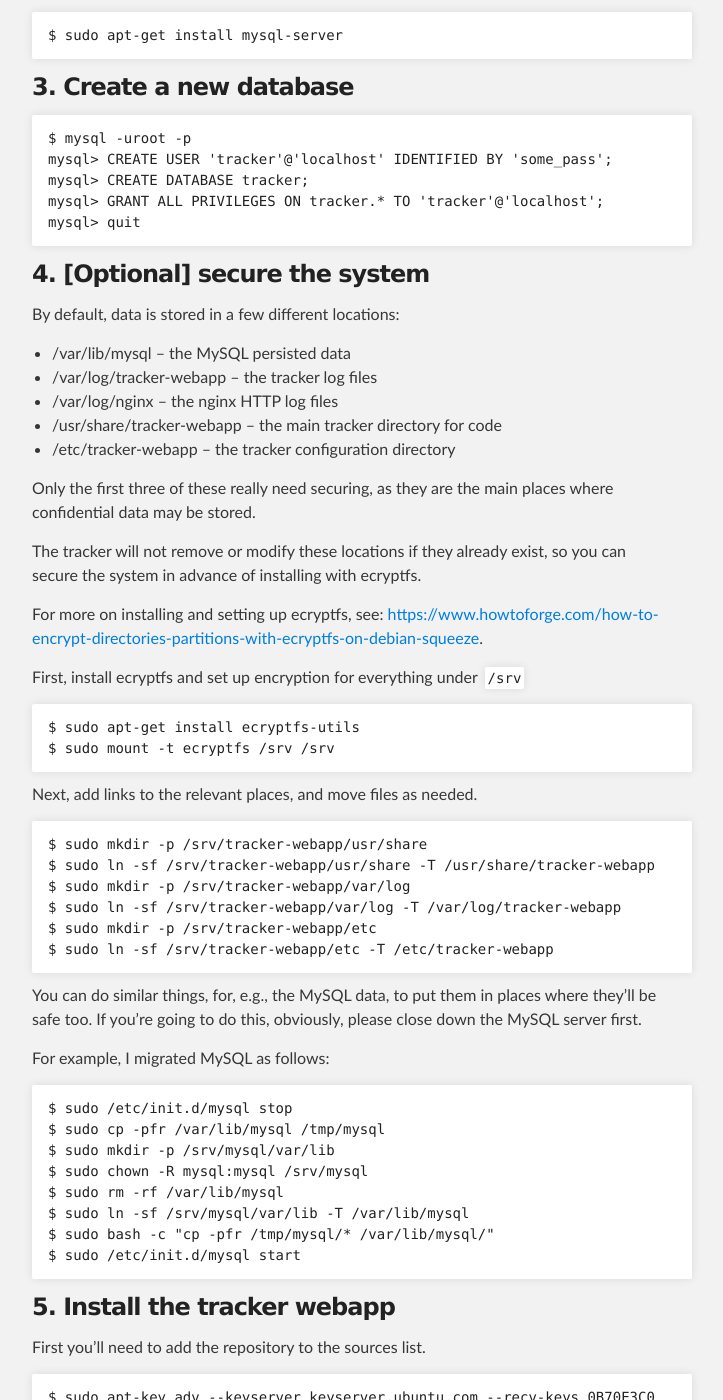
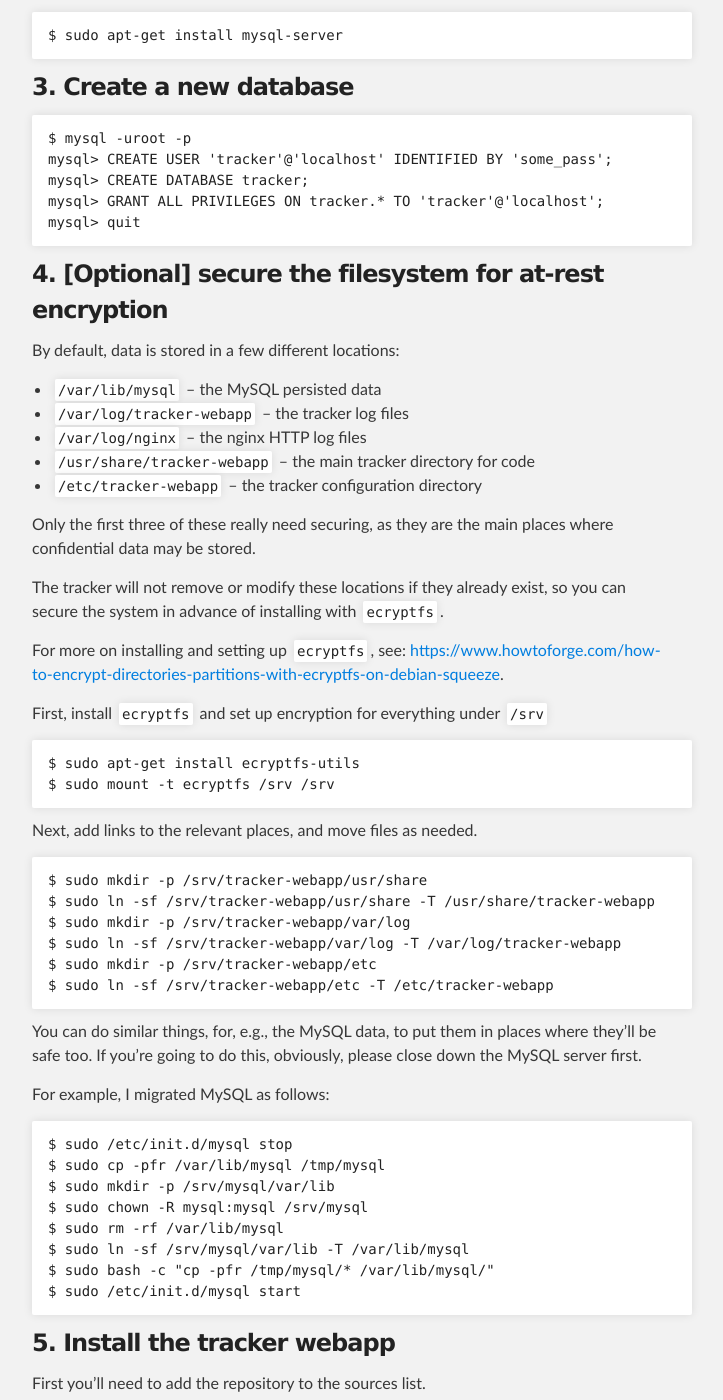
Before and after one commit to pughlab/tracker, a Jekyll site: the page built from pages/debian-deployment.md, in a window 1280 px wide and 1400 px high, scrolled down 830 px. Shown: the whole window, without its empty margins (288-1011 px from the left). Built offline with Jekyll 4.4.1, drawn with Linux system fonts in a browser that asks for light colours; some of the changed text lies outside the part shown.

Commit message:
Page tweaks only

```diff
--- a/pages/debian-deployment.md
+++ b/pages/debian-deployment.md
@@ -36,24 +36,24 @@ Install a MySQL server as follows
     mysql> GRANT ALL PRIVILEGES ON tracker.* TO 'tracker'@'localhost';
     mysql> quit
 
-### 4. [Optional] secure the system
+### 4. [Optional] secure the filesystem for at-rest encryption
 
 By default, data is stored in a few different locations:
 
-* /var/lib/mysql -- the MySQL persisted data
-* /var/log/tracker-webapp -- the tracker log files
-* /var/log/nginx -- the nginx HTTP log files
-* /usr/share/tracker-webapp -- the main tracker directory for code
-* /etc/tracker-webapp -- the tracker configuration directory
+* `/var/lib/mysql` -- the MySQL persisted data
+* `/var/log/tracker-webapp` -- the tracker log files
+* `/var/log/nginx` -- the nginx HTTP log files
+* `/usr/share/tracker-webapp` -- the main tracker directory for code
+* `/etc/tracker-webapp` -- the tracker configuration directory
 
 Only the first three of these really need securing, as they are the main
 places where confidential data may be stored.
 
-The tracker will not remove or modify these locations if they already exist, so you can secure the system in advance of installing with ecryptfs.
+The tracker will not remove or modify these locations if they already exist, so you can secure the system in advance of installing with `ecryptfs`.
 
-For more on installing and setting up ecryptfs, see: [https://www.howtoforge.com/how-to-encrypt-directories-partitions-with-ecryptfs-on-debian-squeeze](https://www.howtoforge.com/how-to-encrypt-directories-partitions-with-ecryptfs-on-debian-squeeze).
+For more on installing and setting up `ecryptfs`, see: [https://www.howtoforge.com/how-to-encrypt-directories-partitions-with-ecryptfs-on-debian-squeeze](https://www.howtoforge.com/how-to-encrypt-directories-partitions-with-ecryptfs-on-debian-squeeze).
 
-First, install ecryptfs and set up encryption for everything under `/srv`
+First, install `ecryptfs` and set up encryption for everything under `/srv`
 
     $ sudo apt-get install ecryptfs-utils
     $ sudo mount -t ecryptfs /srv /srv
@@ -96,9 +96,7 @@ means that the tracker application can run as a non-privileged user elsewhere,
 and it makes it easier to ensure any security updates (e.g., to SSL) can be
 applied from a better resourced team.
 
-We also recommend enabling and using SSL, if you are able to install a
-certificate appropriately, as without that, data is being sent to and from the
-tracker without encryption.
+> We also **strongly** recommend enabling and using SSL, if you are able to install a certificate appropriately, as without that, data is being sent to and from the tracker without encryption. And all the data that is encrypted at rest is still being transmitted to and from the application in clear text. And this includes the authentication credentials, unless you use a more complex authentication system like OpenID Connect.
 
     $ sudo apt-get install nginx
 
```
Also changed, not shown: other parts of pages/debian-deployment.md (+2 -2 lines).
